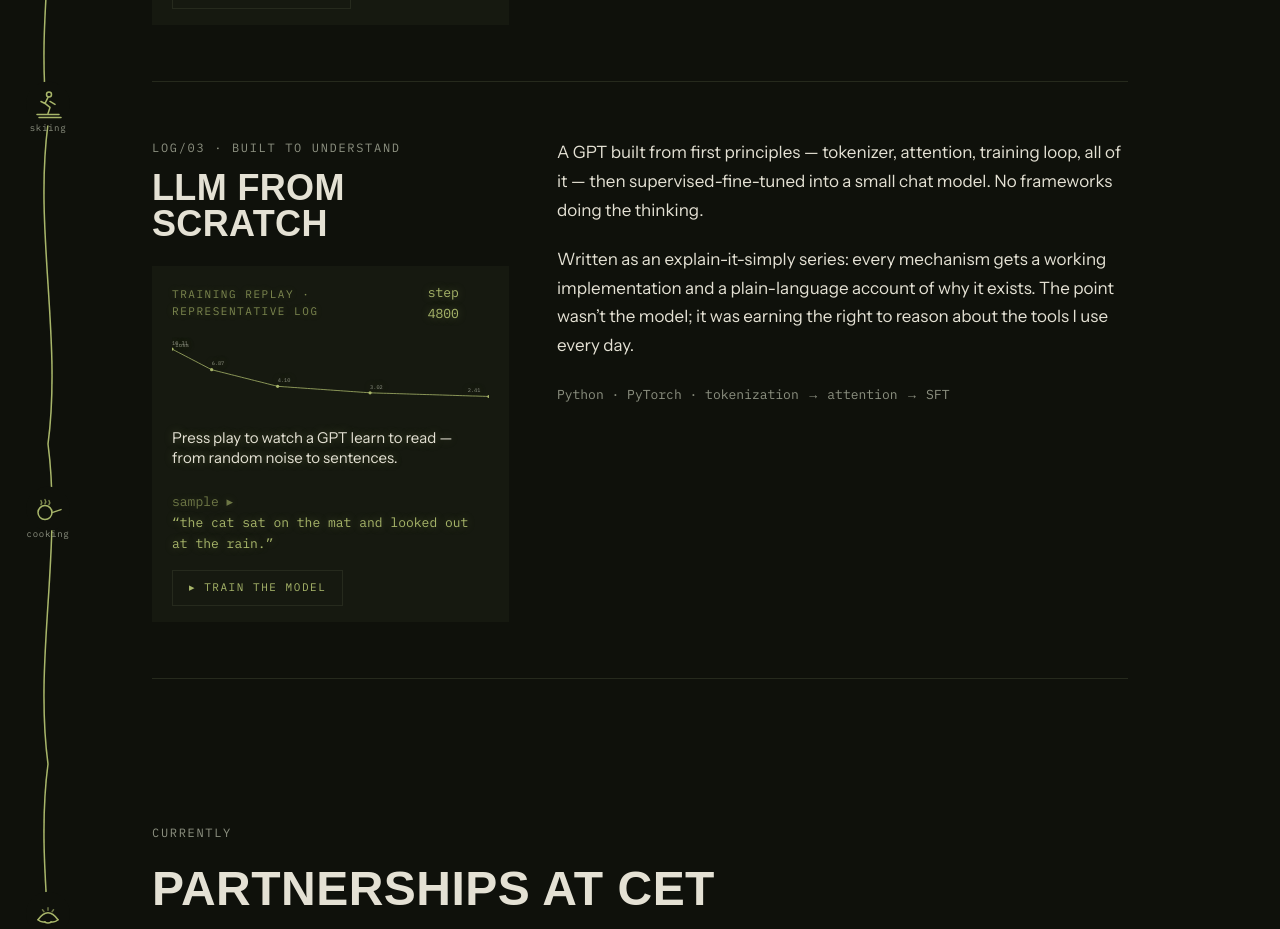
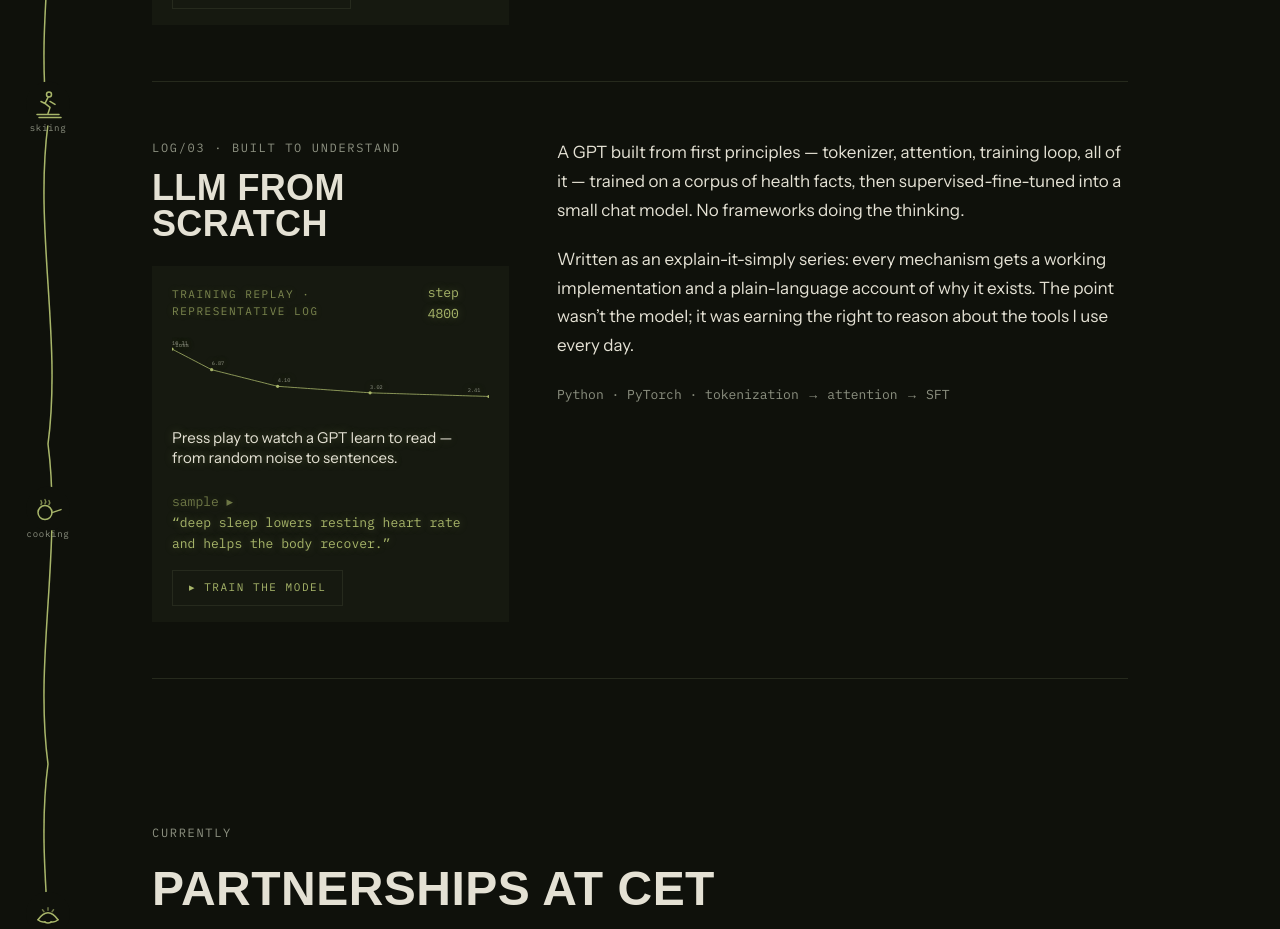
Before and after one commit to eroberts7799/portfolio, a Next.js app: page / in a window 1280 px wide. Shown: the part 2180-3109 px from the top of the page. Built offline with nearby package versions, Linux system fonts and the light colour scheme; a web font is replaced by a local one.

Commit message:
LLM demo speaks health: training samples evolve into a health fact, copy notes the health-facts corpus

```diff
--- a/app/components/LlmDemo.tsx
+++ b/app/components/LlmDemo.tsx
@@ -11,10 +11,10 @@ const REPLAY_MS = 18000;
 
 const CHECKPOINTS: Array<{ step: number; loss: number; sample: string; caption: string }> = [
   { step: 0, loss: 10.31, sample: "vq;tk jj9 zpw&e qq lfx", caption: "A neural net starts knowing nothing. Literally random characters." },
-  { step: 600, loss: 6.87, sample: "e t aeo nh t s r he", caption: "It reads text, guesses the next character, gets corrected. Thousands of times a second." },
-  { step: 1600, loss: 4.1, sample: "the the and cat the sat", caption: "Watch it discover that words exist…" },
-  { step: 3000, loss: 3.02, sample: "the cat sat the mat on and it", caption: "…then that words have an order…" },
-  { step: 4800, loss: 2.41, sample: "the cat sat on the mat and looked out at the rain.", caption: "…then grammar. Same mechanism as ChatGPT — built from scratch to earn the right to reason about it." },
+  { step: 600, loss: 6.87, sample: "e t aeo nh t s r he", caption: "It reads health facts, guesses the next character, gets corrected. Thousands of times a second." },
+  { step: 1600, loss: 4.1, sample: "sleep the the heart and rate the", caption: "Watch it discover that words exist…" },
+  { step: 3000, loss: 3.02, sample: "deep sleep lowers the heart resting rate and", caption: "…then that words have an order…" },
+  { step: 4800, loss: 2.41, sample: "deep sleep lowers resting heart rate and helps the body recover.", caption: "…then it speaks health. Same mechanism as ChatGPT — built from scratch, trained on health facts." },
 ];
 
 function lossAt(step: number) {
--- a/app/page.tsx
+++ b/app/page.tsx
@@ -52,11 +52,11 @@ const projects = [
     demo: "llm",
     readout: [
       "step 4800 · loss 2.41 ↓",
-      'sample: "the cat sat on',
-      'the mat and" ▸ coherent',
+      'sample: "deep sleep lowers',
+      'resting hr" ▸ coherent',
     ],
     body: [
-      "A GPT built from first principles — tokenizer, attention, training loop, all of it — then supervised-fine-tuned into a small chat model. No frameworks doing the thinking.",
+      "A GPT built from first principles — tokenizer, attention, training loop, all of it — trained on a corpus of health facts, then supervised-fine-tuned into a small chat model. No frameworks doing the thinking.",
       "Written as an explain-it-simply series: every mechanism gets a working implementation and a plain-language account of why it exists. The point wasn’t the model; it was earning the right to reason about the tools I use every day.",
     ],
     stack: "Python · PyTorch · tokenization → attention → SFT",
```
